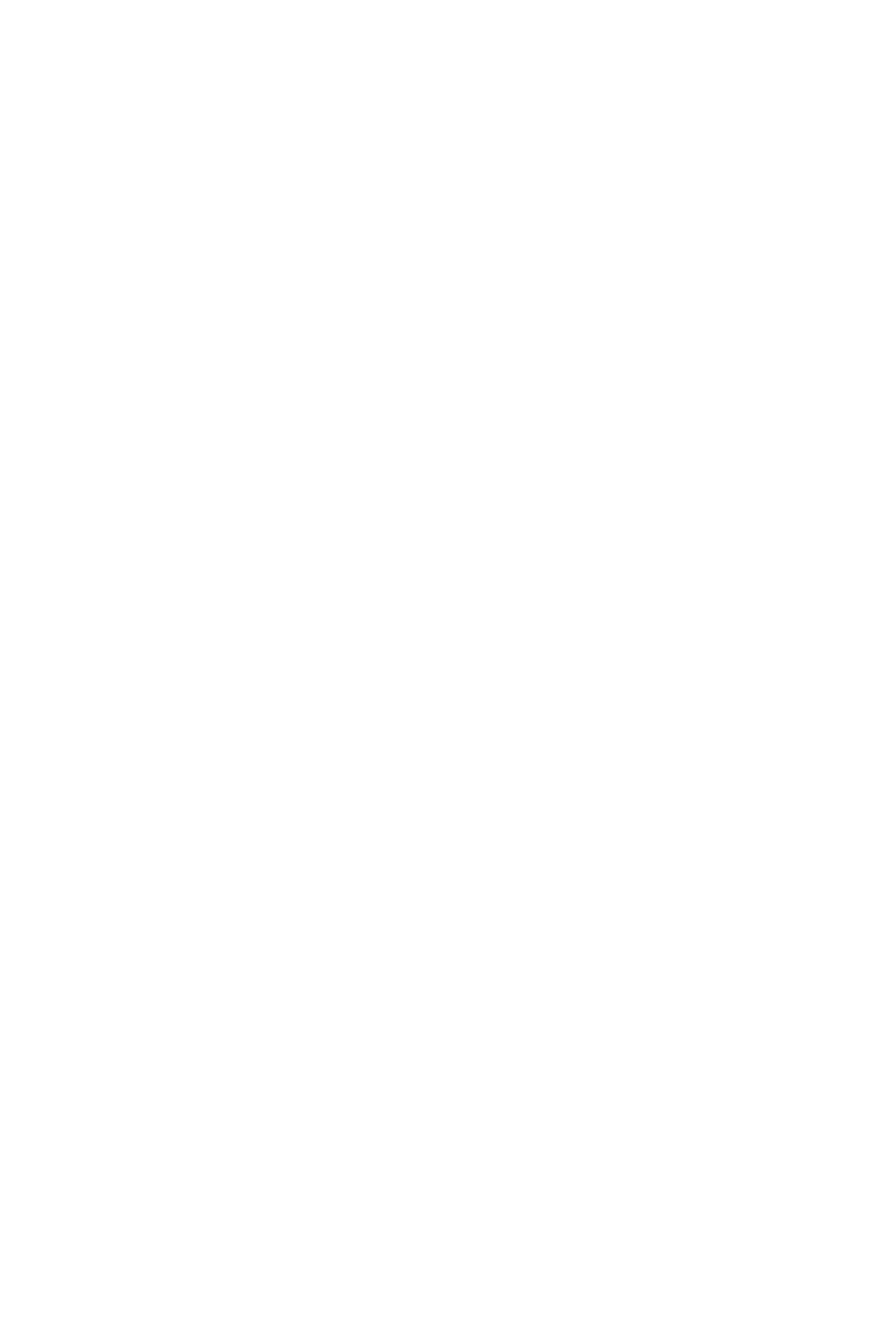
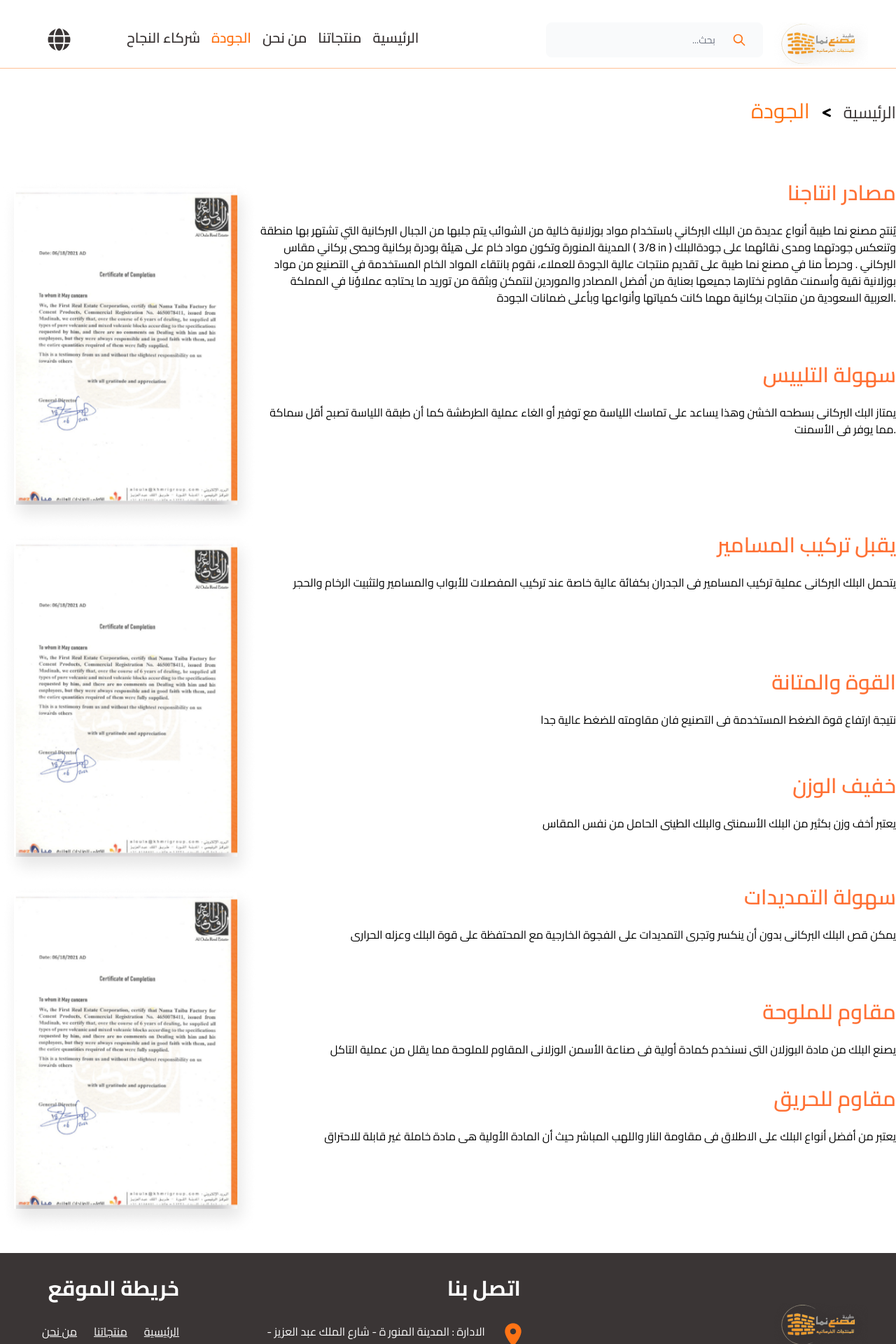
Before and after one commit to abdallamfathy/nama-project, a React (Vite) app: page /quality in a window 1280 px wide. Before the commit this address had no page. Shown: the top 1920 px of the page at 70% size. Before the commit the page ends 800 px from the top, so only its background shows below. Built offline with nearby package versions, Linux system fonts and the light colour scheme.

Commit message:
make quality page

```diff
--- a/src/App.jsx
+++ b/src/App.jsx
@@ -5,6 +5,7 @@ import PartnersPage from './pages/PartnersPage'
 import AboutPage from './pages/AboutPage'
 import ProductsPage from './pages/ProductsPage'
 import { Route, BrowserRouter as Router, Routes } from 'react-router-dom'
+import QualityPage from './pages/QualityPage'
 
 function App() {
 
@@ -16,6 +17,7 @@ function App() {
       <Route  path="/partners"  element={<PartnersPage/>} />
       <Route  path="/about"  element={<AboutPage/>} />
       <Route  path="/products"  element={<ProductsPage/>} />
+      <Route  path="/quality"  element={<QualityPage/>} />
       </Routes>
       </Router>
     </div>
--- a/src/components/Navbar.jsx
+++ b/src/components/Navbar.jsx
@@ -44,14 +44,14 @@ const Navbar = ({textColor , socialDisplay}) => {
                 <img src={twitter} alt="twitter" /> */}
             </div>
 
-            <div className='hidden lg:flex lg:flex-1 lg:justify-start lg:gap-x-5 ml-10'>
+            <div className='hidden lg:flex lg:flex-1 lg:justify-start lg:gap-x-4 ml-20'>
             {navigation.map((item) => (
                 <NavLink key={item.name} to={item.href}
                 //  spy={true}
                 // active="active"
                 // smooth={true}
                 // duration={1000}
-                 className={`font-semibold text-2xl cursor-pointer  hover:text-[#FF7315] activeClassName="active"  `}>
+                 className={`font-semibold text-xl cursor-pointer  hover:text-[#FF7315] activeClassName="active"  `}>
                   {item.name}
                 </NavLink>
               ))}
--- a/src/components/Slider.jsx
+++ b/src/components/Slider.jsx
@@ -32,14 +32,18 @@ const Slider = () => {
              }}
         >
             <SwiperSlide>
-                <div className=''></div>
-                <img src={img1} alt="image" className=' brightness-50' />
+                <div className='mt-36'>
+                <img src={img1} alt="image" className=' brightness-50 object-contain' /></div>
             </SwiperSlide>
             <SwiperSlide>
+              <div className="mt-36 ">
                 <img src={img2} alt="image" className='brightness-50 ' />
+                </div>
             </SwiperSlide>
             <SwiperSlide>
+              <div className="mt-">
                 <img src={img3} alt="image" className='brightness-50 ' />
+                </div>
             </SwiperSlide>
         </Swiper>
   </div>
--- /dev/null
+++ b/src/pages/QualityPage.jsx
@@ -0,0 +1,86 @@
+import React, { useEffect } from 'react'
+import { FaLessThan } from 'react-icons/fa'
+import { Footer, Navbar } from '../components'
+import cert1 from '../assets/cert1.png'
+
+const QualityPage = () => {
+    useEffect(() => {
+        window.scrollTo(0, 0);
+      }, []);
+  return (
+    <>
+    <Navbar textColor="text-[#3A3535] border-b border-[#ff731573]" socialDisplay="hidden"/>
+      <div className='container mx-auto'>
+          <div className='flex justify-end my-20 items-baseline gap-4'>
+
+          <h1 className='text-3xl text-[#FF7315]'>الجودة</h1>
+          <span ><FaLessThan/></span>
+          <h1 className='text-2xl text-[#3A3535]'>الرئيسية</h1>
+          </div>
+           <div className='flex flex-col'>
+          <div className='flex flex-row justify-between flex-nowrap -6 '>
+           <div className='flex flex-col'>
+                <img src={cert1} alt="image"  className='object-contain'/>
+            </div>
+          <div className='flex flex-col w-[1000px] items-end'>
+                <div className='text-right'>
+                    <h1 className='text-3xl text-[#FF7135] font-semibold mb-6'>مصادر انتاجنا</h1>
+                    <p className=''>يُنتج مصنع نما طيبة أنواع عديدة من البلك البركاني باستخدام مواد بوزلانية خالية من الشوائب يتم جلبها من الجبال البركانية التي تشتهر بها منطقة المدينة المنورة وتكون مواد خام على هيئة بودرة بركانية وحصى بركاني مقاس ( 3/8 in ) وتنعكس جودتهما ومدى نقائهما على جودةالبلك البركاني . وحرصاً منا في مصنع نما طيبة على تقديم منتجات عالية الجودة للعملاء، نقوم بانتقاء المواد الخام المستخدمة في التصنيع من مواد بوزلانية نقية وأسمنت مقاوم نختارها جميعها بعناية من أفضل المصادر والموردين لنتمكن وبثقة من توريد ما يحتاجه عملاؤنا في المملكة العربية السعودية من منتجات بركانية مهما كانت كمياتها وأنواعها وبأعلى ضمانات الجودة.</p>
+                </div>
+                <div className='text-right mt-20'>
+                    <h1 className='text-3xl text-[#FF7135] font-semibold mb-6'>سهولة التلييس</h1>
+                    <p className=''>يمتاز البك البركانى بسطحه الخشن وهذا يساعد على تماسك اللياسة مع توفير أو الغاء عملية الطرطشة كما أن طبقة اللياسة تصبح أقل سماكة مما يوفر فى الأسمنت.</p>
+                </div>
+          </div>
+           </div>
+
+
+           <div className='flex flex-row justify-between flex-nowrap -6 '>
+           <div className='flex flex-col'>
+                <img src={cert1} alt="image"  className='object-contain'/>
+            </div>
+          <div className='flex flex-col w-[1000px] items-end'>
+                <div className='text-right'>
+                    <h1 className='text-3xl text-[#FF7135] font-semibold mb-6'>يقبل تركيب المسامير </h1>
+                    <p className=''>يتحمل البلك البركانى عملية تركيب المسامير فى الجدران بكفائة عالية خاصة عند تركيب المفصلات للأبواب والمسامير ولتثبيت الرخام والحجر</p>
+                </div>
+                <div className='text-right mt-28'>
+                    <h1 className='text-3xl text-[#FF7135] font-semibold mb-6'>القوة والمتانة </h1>
+                    <p className=''>نتيجة ارتفاع قوة الضغط المستخدمة فى التصنيع فان مقاومته للضغط عالية جدا</p>
+                </div>
+                <div className='text-right mt-16'>
+                    <h1 className='text-3xl text-[#FF7135] font-semibold mb-6'>خفيف الوزن</h1>
+                    <p className=''>يعتبر أخف وزن بكثير من البلك الأسمنتى والبلك الطينى الحامل من نفس المقاس</p>
+                </div>
+          </div>
+           </div>
+
+           <div className='flex flex-row justify-between flex-nowrap -6 '>
+           <div className='flex flex-col'>
+                <img src={cert1} alt="image"  className='object-contain'/>
+            </div>
+          <div className='flex flex-col w-[1000px] items-end'>
+                <div className='text-right'>
+                    <h1 className='text-3xl text-[#FF7135] font-semibold mb-6'>سهولة التمديدات </h1>
+                    <p className=''>يمكن قص البلك البركانى بدون أن ينكسر وتجرى التمديدات على الفجوة الخارجية مع المحتفظة على قوة البلك وعزله الحرارى</p>
+                </div>
+                <div className='text-right mt-20'>
+                    <h1 className='text-3xl text-[#FF7135] font-semibold mb-6'>مقاوم للملوحة</h1>
+                    <p className=''>يصنع البلك من مادة البوزلان التى نسنخدم كمادة أولية فى صناعة الأسمن الوزلانى المقاوم للملوحة مما يقلل من عملية التاكل</p>
+                </div>
+                <div className='text-right mt-10'>
+                    <h1 className='text-3xl text-[#FF7135] font-semibold mb-6'>مقاوم للحريق</h1>
+                    <p className=''>يعتبر من أفضل أنواع البلك على الاطلاق فى مقاومة النار واللهب المباشر حيث أن المادة الأولية هى مادة خاملة غير قابلة للاحتراق</p>
+                </div>
+          </div>
+           </div>
+
+          </div>
+      </div>
+      <Footer />
+
+  </>
+  )
+}
+
+export default QualityPage
```
